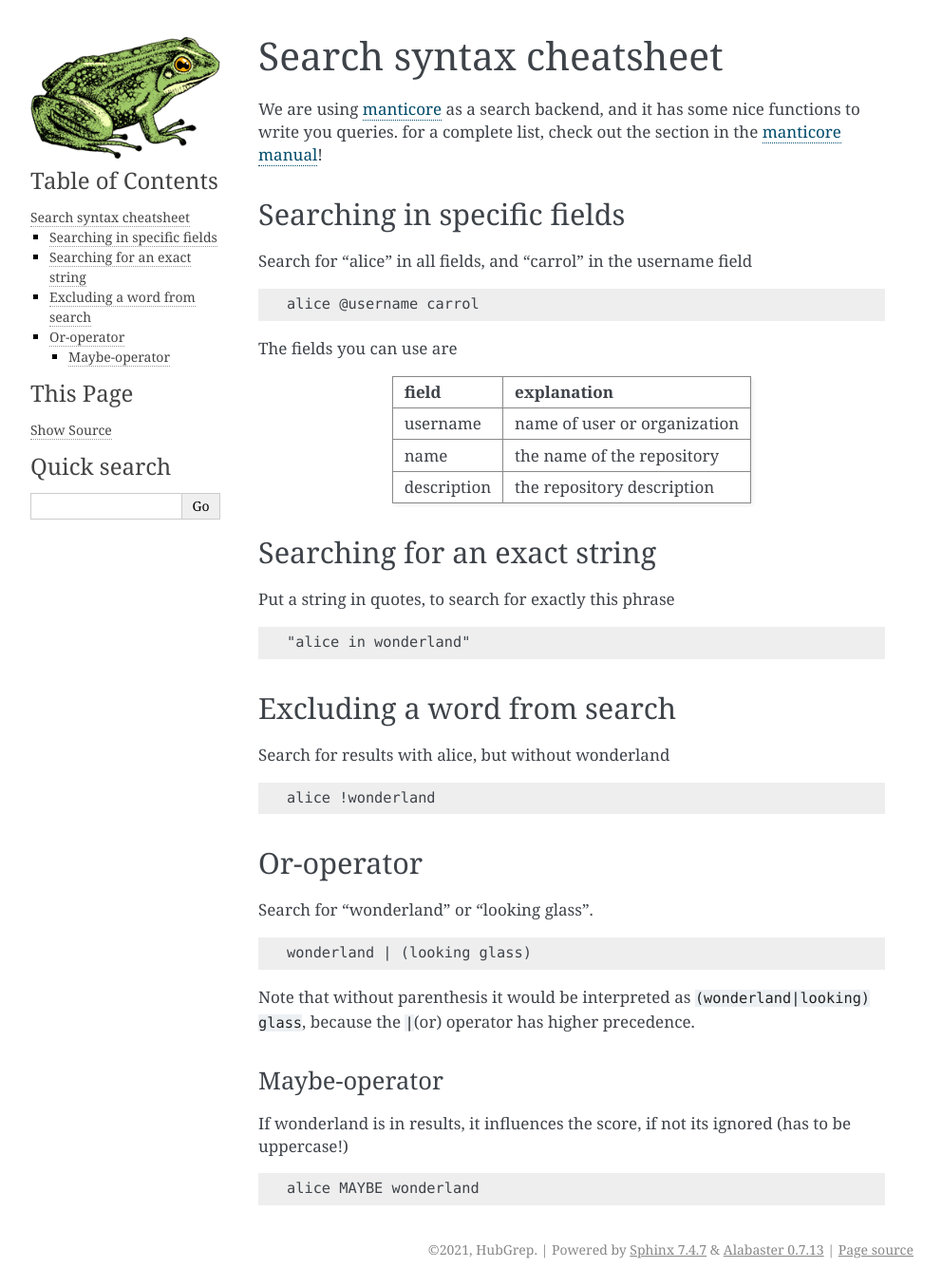
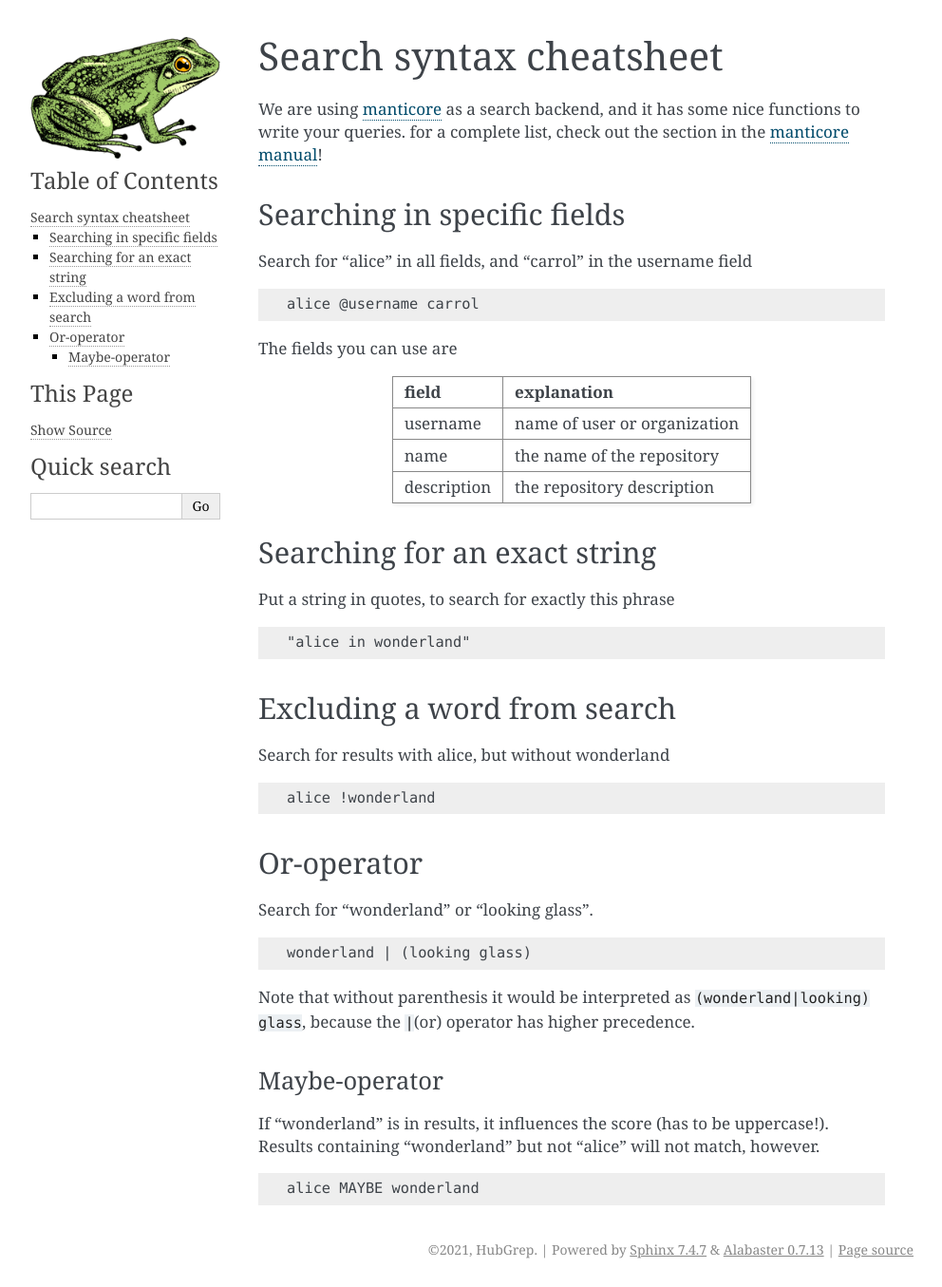
Before and after one commit to HubGrep/hubgrep_documentation, a Sphinx documentation site: the page built from source/docs/hubgrep_search/usage/search_syntax.md, in a window 1280 px wide. Shown: the whole page at 95% size, without its empty margins (148-1140 px from the left). Built offline with Sphinx 7.4.7, drawn with Linux system fonts in a browser that asks for light colours; pages that are not in the unit, such as notebooks, are missing from menus; the version number could not be read and is left out.

Commit message:
Update search_syntax.md
rephrase

```diff
--- a/source/docs/hubgrep_search/usage/search_syntax.md
+++ b/source/docs/hubgrep_search/usage/search_syntax.md
@@ -1,6 +1,6 @@
 # Search syntax cheatsheet
 
-We are using [manticore]() as a search backend, and it has some nice functions to write you queries.
+We are using [manticore]() as a search backend, and it has some nice functions to write your queries.
 for a complete list, check out the section in the [manticore manual](https://manual.manticoresearch.com/References#Full-text-search-operators)!
 
 ## Searching in specific fields
@@ -41,6 +41,6 @@ Note that without parenthesis it would be interpreted as `(wonderland|looking) g
 
 ### Maybe-operator
 
-If wonderland is in results, it influences the score, if not its ignored (has to be uppercase!)
+If "wonderland" is in results, it influences the score (has to be uppercase!). Results containing "wonderland" but not "alice" will not match, however.
 
     alice MAYBE wonderland
```
